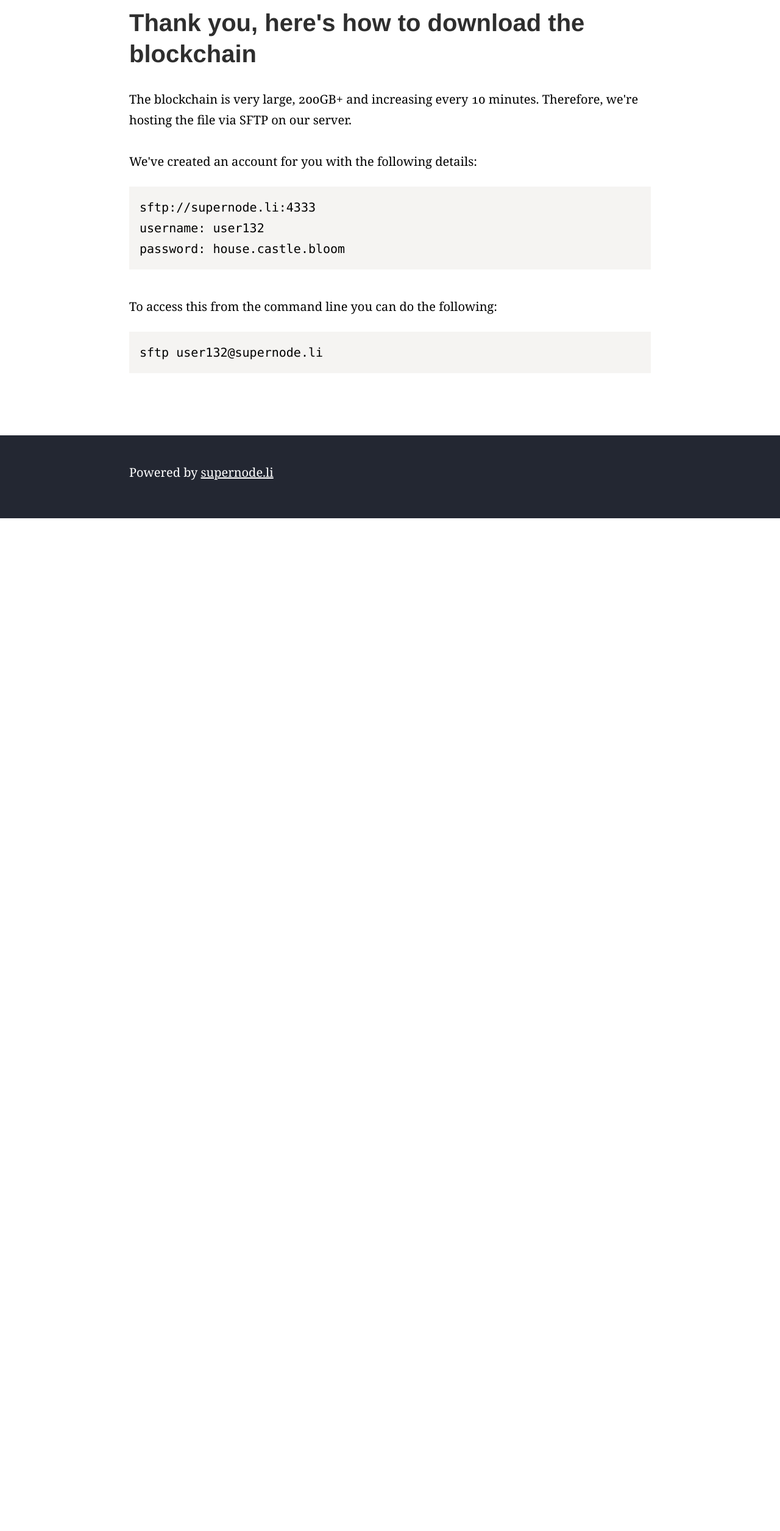
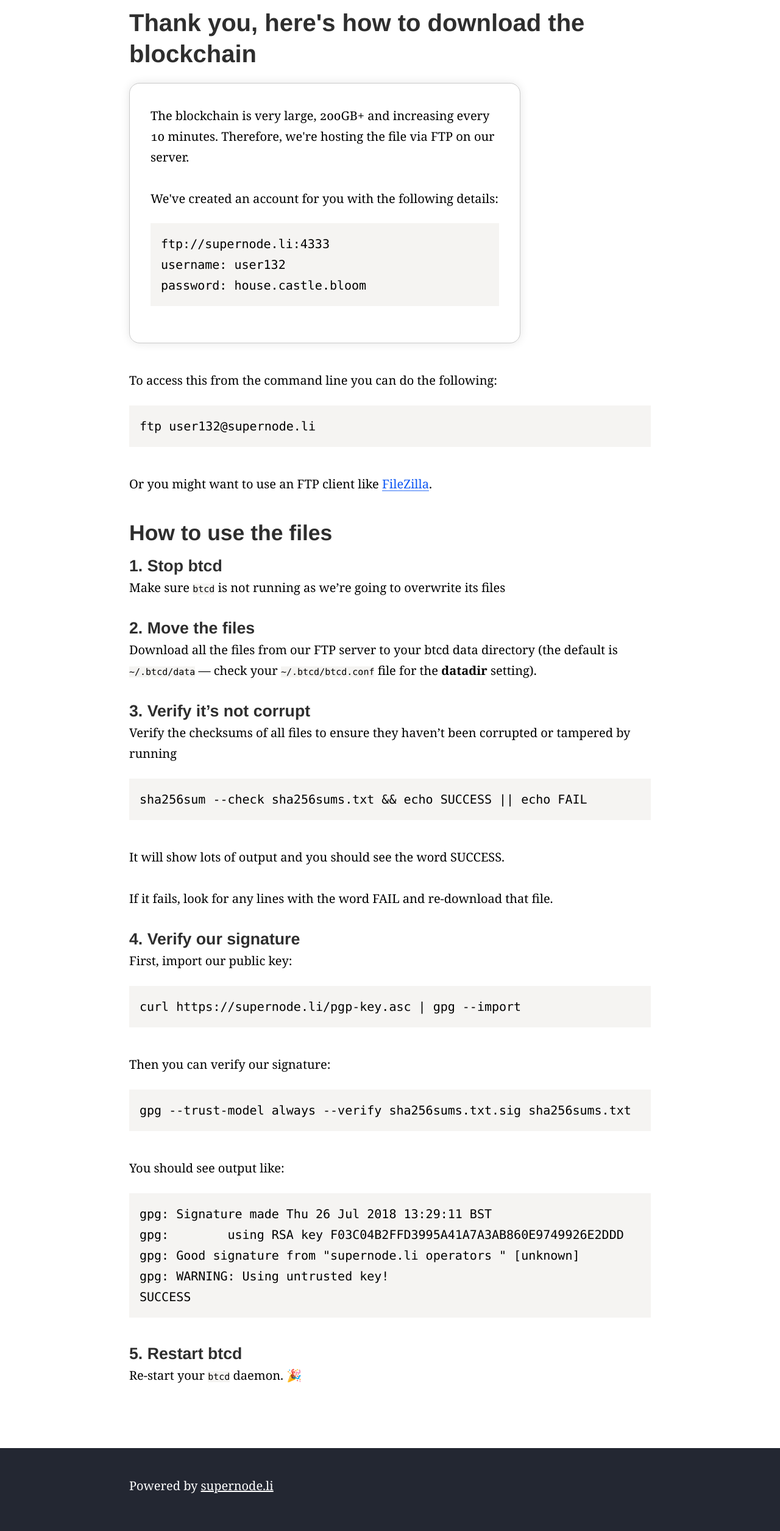
Before and after one commit to fawkesley/supernode-flask, a Flask app: page /thanks/ in a window 1280 px wide. Shown: the whole page at 61% size. Before the commit the page ends 850 px from the top, so only its background shows below. Run offline with Flask 2, Linux system fonts and the light colour scheme; some libraries are stand-ins or nearby versions.

Commit message:
Update with instructions

```diff
--- a/supernode/templates/thanks.html
+++ b/supernode/templates/thanks.html
@@ -22,17 +22,65 @@
       <h1>Thank you, here's how to download the blockchain</h1>
     </section>
 
-    <section class="typeset">
-      <p>The blockchain is very large, 200GB+ and increasing every 10 minutes. Therefore, we're hosting the file via SFTP on our server.</p>
+    <section class="typeset snapshot-download">
+      <div class="product box">
+        <p>The blockchain is very large, 200GB+ and increasing every 10 minutes. Therefore, we're hosting the file via FTP on our server.</p>
 
-      <p>We've created an account for you with the following details:</p>
+        <p>We've created an account for you with the following details:</p>
 
-      <pre>sftp://supernode.li:4333
+        <pre>ftp://supernode.li:4333
 username: user132
 password: house.castle.bloom</pre>
+      </div>
+    </section>
 
+    <section class="typeset">
       <p>To access this from the command line you can do the following:</p>
-      <pre>sftp user132@supernode.li</pre>
+      <pre>ftp user132@supernode.li</pre>
+
+      <p>Or you might want to use an FTP client like <a href="https://filezilla-project.org/">FileZilla</a>.
+
+      <h2>How to use the files</h2>
+
+      <h4>1. Stop btcd</h4>
+
+      <p>Make sure <code>btcd</code> is not running as we’re going to overwrite its files</p>
+
+      <h4>2. Move the files</h4>
+
+      <p>Download all the files from our FTP server to your btcd data directory (the default is <code>~/.btcd/data</code> — check your <code>~/.btcd/btcd.conf</code> file for the <strong>datadir</strong> setting).</p>
+
+      <h4>3. Verify it’s not corrupt</h4>
+
+      <p>Verify the checksums of all files to ensure they haven’t been corrupted or tampered by running</p>
+
+      <pre>sha256sum --check sha256sums.txt && echo SUCCESS || echo FAIL</pre>
+
+      <p>It will show lots of output and you should see the word SUCCESS.</p>
+
+      <p>If it fails, look for any lines with the word FAIL and re-download that file.</p>
+
+      <h4>4. Verify our signature</h4>
+
+      <p>First, import our public key:</p>
+
+      <pre>curl https://supernode.li/pgp-key.asc | gpg --import</pre>
+
+      <p>Then you can verify our signature:</p>
+
+      <pre>gpg --trust-model always --verify sha256sums.txt.sig sha256sums.txt</pre>
+
+      <p>You should see output like:</p>
+
+<pre>gpg: Signature made Thu 26 Jul 2018 13:29:11 BST
+gpg:        using RSA key F03C04B2FFD3995A41A7A3AB860E9749926E2DDD
+gpg: Good signature from "supernode.li operators <hello@supernode.li>" [unknown]
+gpg: WARNING: Using untrusted key!
+SUCCESS</pre>
+
+      <h4>5. Restart btcd</h4>
+
+      <p>Re-start your <code>btcd</code> daemon. 🎉</p>
 
     </section>
 
```
